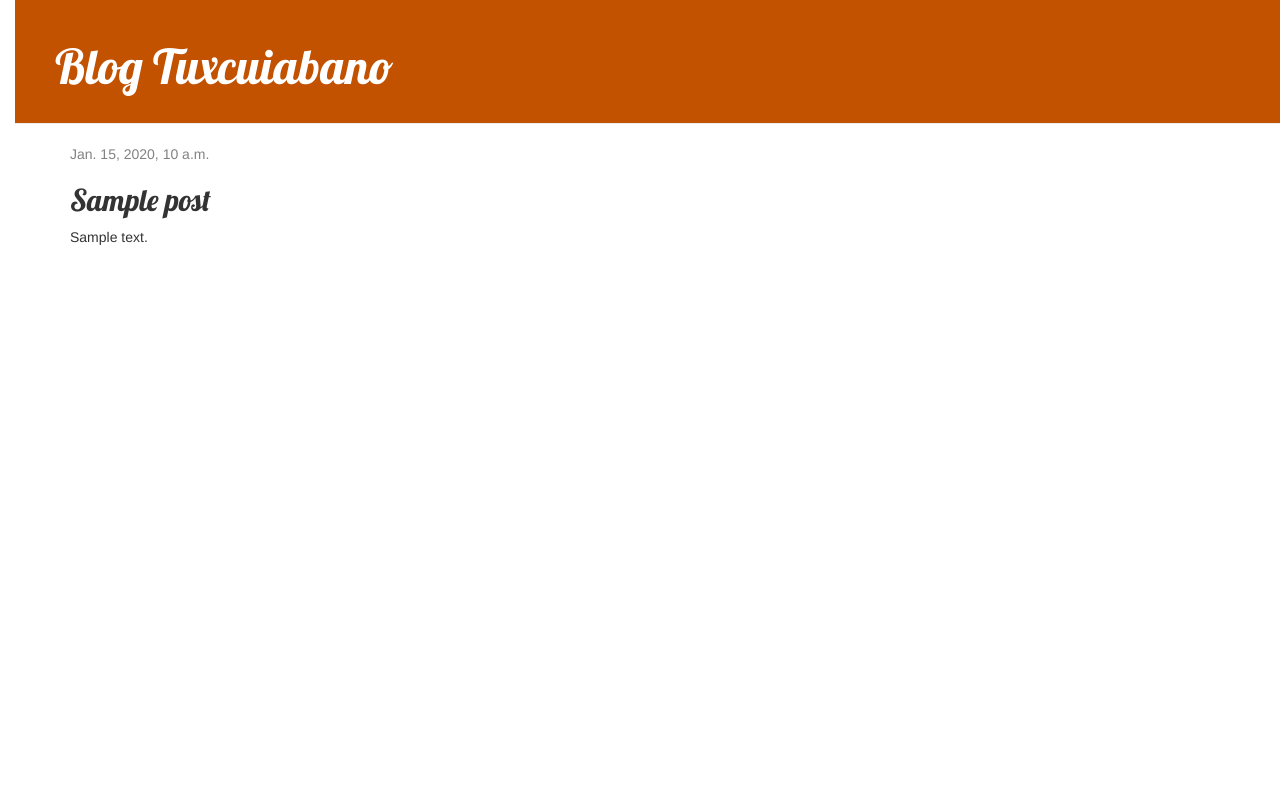
After one commit to tuxcuiabano/meu-blog, a Django app: template blog/templates/blog/post_detail.html in a window 1280 px wide. The commit adds this page. Run offline with Django 3.2, Linux system fonts and the light colour scheme; the template is opened without the code that fills it: most values are stand-ins (such as "Sample title", 1, 10 or a date in 2020); some libraries are stand-ins or nearby versions.

Commit message:
Adicionado visualização e modelo para postagem de blog detalhada, bem como CSS para o site.

```diff
--- /dev/null
+++ b/blog/static/css/blog.css
@@ -0,0 +1,55 @@
+h1 a, h2 a {
+    color: #C25100;
+    font-family: 'Lobster';
+}
+
+body {
+    padding-left: 15px;
+}
+
+    .page-header {
+        background-color: #C25100;
+        margin-top: 0;
+        padding: 20px 20px 20px 40px;
+    }
+
+    .page-header h1, .page-header h1 a, .page-header h1 a:visited, .page-header h1 a:active {
+        color: #ffffff;
+        font-size: 36pt;
+        text-decoration: none;
+    }
+
+    .content {
+        margin-left: 40px;
+    }
+
+    h1, h2, h3, h4 {
+        font-family: 'Lobster', cursive;
+    }
+
+    .date {
+        color: #828282;
+    }
+
+    .save {
+        float: right;
+    }
+
+    .post-form textarea, .post-form input {
+        width: 100%;
+    }
+
+    .top-menu, .top-menu:hover, .top-menu:visited {
+        color: #ffffff;
+        float: right;
+        font-size: 26pt;
+        margin-right: 20px;
+    }
+
+    .post {
+        margin-bottom: 70px;
+    }
+
+    .post h2 a, .post h2 a:visited {
+        color: #000000;
+    }
--- /dev/null
+++ b/blog/templates/blog/base.html
@@ -0,0 +1,25 @@
+
+{% load static %}
+<html>
+    <head>
+        <link href="//fonts.googleapis.com/css?family=Lobster&subset=latin,latin-ext" rel="stylesheet" type="text/css">
+        <link rel="stylesheet" href="//maxcdn.bootstrapcdn.com/bootstrap/3.2.0/css/bootstrap.min.css">
+        <link rel="stylesheet" href="//maxcdn.bootstrapcdn.com/bootstrap/3.2.0/css/bootstrap-theme.min.css">
+        <link rel="stylesheet" href="{% static 'css/blog.css' %}">
+        <title>Blog Tuxcuiabano</title>
+    </head>
+    <body>
+        <div class="page-header">
+            <h1><a href="/">Blog Tuxcuiabano</a></h1>
+        </div>
+        <div class="content container">
+            <div class="row">
+                <div class="col-md-8">
+                {% block content %}
+                {% endblock %}
+                </div>
+            </div>
+        </div>
+    </body>
+
+</html>
--- /dev/null
+++ b/blog/templates/blog/post_detail.html
@@ -0,0 +1,13 @@
+{% extends 'blog/base.html' %}
+
+{% block content %}
+    <div class="post">
+        {% if post.published_date %}
+            <div class="date">
+                {{ post.published_date }}
+            </div>
+        {% endif %}
+        <h2>{{ post.title }}</h2>
+        <p>{{ post.text|linebreaksbr }}</p>
+    </div>
+{% endblock %}
--- a/blog/urls.py
+++ b/blog/urls.py
@@ -3,4 +3,6 @@ from . import views
 
 urlpatterns = [
     path('', views.post_list, name='post_list'),
+    path('post/<int:pk>/', views.post_detail, name='post_detail'),
+
 ]
```
Also changed, not shown: blog/templates/blog/post_list.html (+12 -17 lines), blog/views.py (+10 -0 lines).
